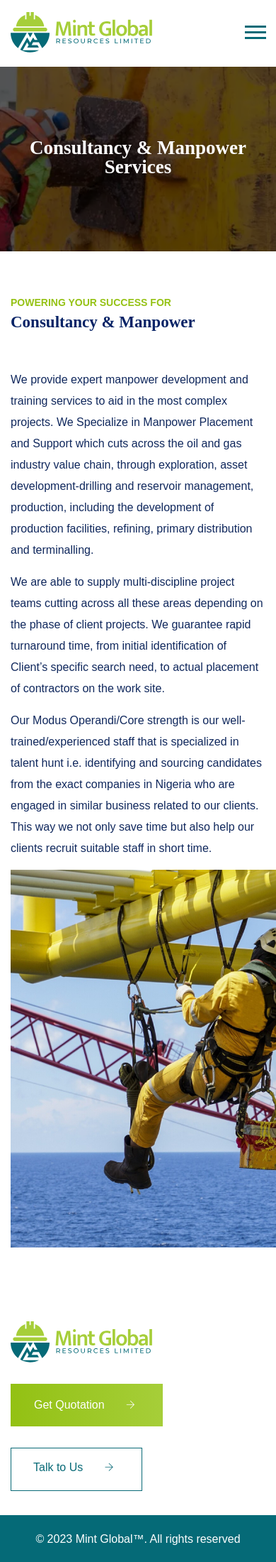
After one commit to codystack/mintglobal, a PHP site: page /consultancy-manpower-services in a window 390 px wide; the page is wider, and only the part inside the window is pictured. The commit adds this page. Shown: that part at 71% size. Run offline with PHP 8.4, Linux system fonts and the light colour scheme; some web fonts are replaced.

Commit message:
manpower services added

```diff
--- a/components/navbar.php
+++ b/components/navbar.php
@@ -39,7 +39,7 @@
                                                     <ul class="submenu">
                                                         <li class="<?php if($page=='Engineering'){echo 'active';}?> navs"><a href="engineering-services">engineering services</a></li>
                                                         <li class="<?php if($page=='Procurement'){echo 'active';}?> navs"><a href="procurement-services">procurement services</a></li>
-                                                        <li class="navs"><a href="">consultancy and manpower services</a></li>
+                                                        <li class="<?php if($page=='Consultancy'){echo 'active';}?> navs"><a href="consultancy-manpower-services">consultancy and manpower services</a></li>
                                                         <li class="navs"><a href="">leasing and projects support services</a></li>
                                                     </ul>
                                                 </li>
--- a/components/services.php
+++ b/components/services.php
@@ -32,7 +32,7 @@
                                 <div class="thumb-content">
                                     <h3>Consultancy and Manpower Services</h3>
                                     <p>We collect and analyze information about your general usage of the website, products, services.</p>
-                                    <a href="services.html">Learn More</a>
+                                    <a href="consultancy-manpower-services">Learn More</a>
                                 </div>
                             </div>
                         </div>
--- /dev/null
+++ b/consultancy-manpower-services.php
@@ -0,0 +1,45 @@
+<?php
+    $page = "Consultancy";
+    include "./components/header.php";
+    include "./components/navbar.php";
+?>
+
+    <main>
+        <div class="slider-area2 section-bg2" data-background="assets/img/cms-hero.png">
+            <div class="slider-height2 d-flex align-items-center">
+                <div class="container">
+                    <div class="row">
+                        <div class="col-xl-12">
+                            <div class="hero-cap hero-cap2 text-center">
+                                <h2>Consultancy & Manpower Services</h2>
+                            </div>
+                        </div>
+                    </div>
+                </div>
+            </div>
+        </div>
+
+        <div class="container section-padding40">
+            <div class="row">
+                <div class="col-lg-7 col-md-12 col-sm-12">
+                    <div class="section-tittle mb-35">
+                        <span class="text-primary mb-0">POWERING YOUR SUCCESS FOR</span>
+                        <h2>Consultancy & Manpower</h2>
+                    </div>
+                    <p>We provide expert manpower development and training services to aid in the most complex projects. We Specialize in Manpower Placement and Support which cuts across the oil and gas industry value chain, through exploration, asset development-drilling and reservoir management, production, including the development of production facilities, refining, primary distribution and terminalling.</p>
+                    <p>We are able to supply multi-discipline project teams cutting across all these areas depending on the phase of client projects. We guarantee rapid turnaround time, from initial identification of Client’s specific search need, to actual placement of contractors on the work site.</p>
+                    <p>Our Modus Operandi/Core strength is our well-trained/experienced staff that is specialized in talent hunt i.e. identifying and sourcing candidates from the exact companies in Nigeria who are engaged in similar business related to our clients. This way we not only save time but also help our clients recruit suitable staff in short time.</p>
+                </div>
+                <div class="col-lg-5 col-md-12 col-sm-12">
+                    <div class="singel-details-img mb-30">
+                        <img src="assets/img/cms1.jpg" alt="">
+                    </div>
+                </div>
+            </div>
+        </div>
+
+
+        <?php include "./components/cta.php"; ?>
+    </main>
+
+<?php include "./components/footer.php"; ?>
```
Also changed, not shown: components/footer.php (+0 -13 lines), assets/img/cms-hero.png (added), assets/img/cms1.jpg (added).
